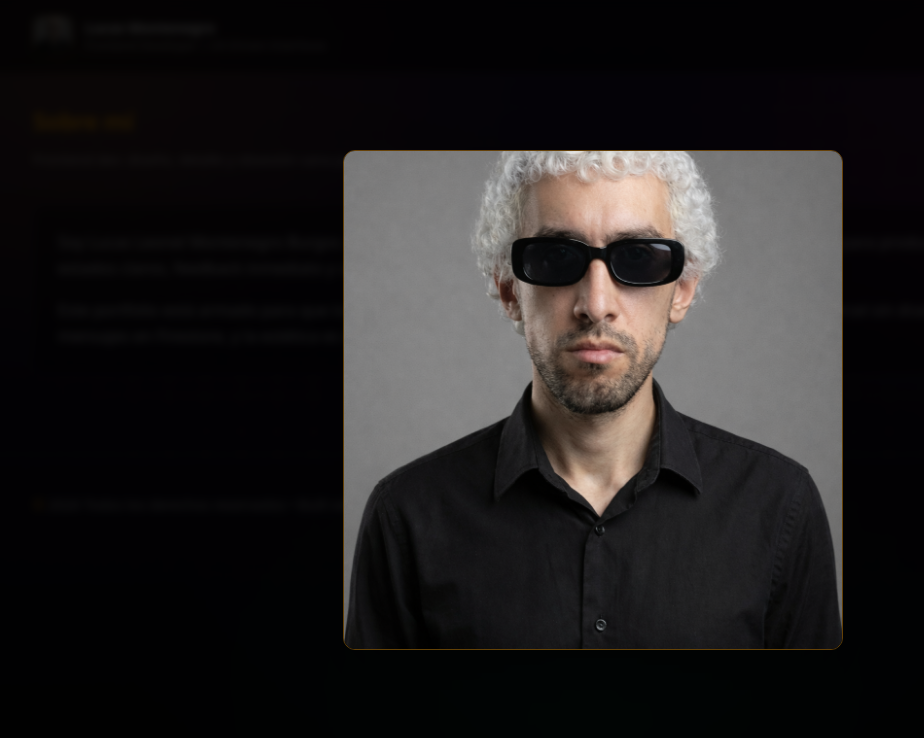
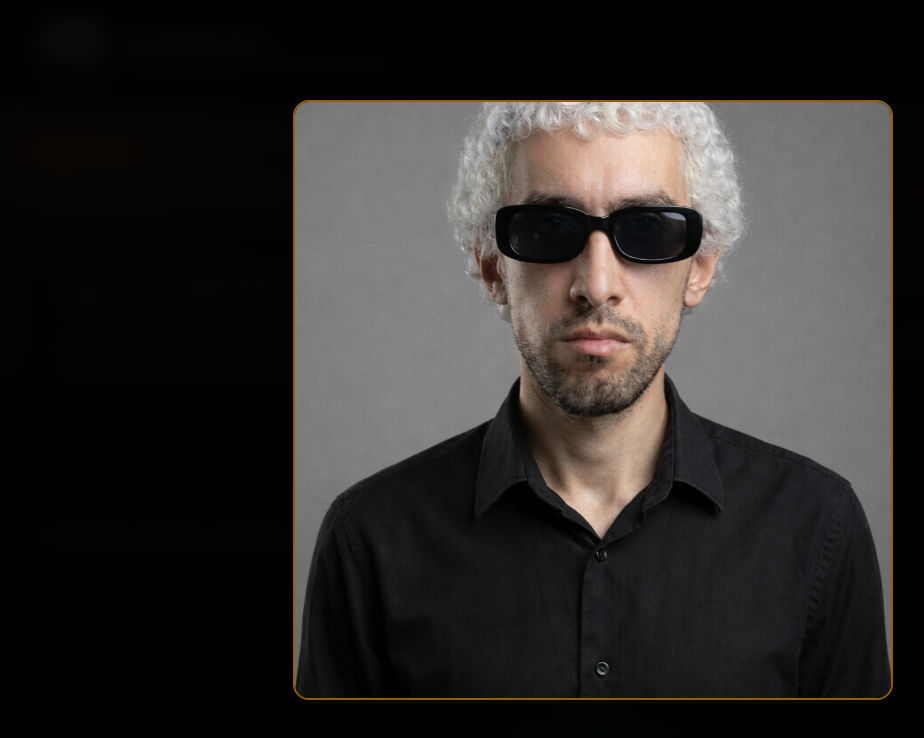
Before and after one commit to lu-developer476/Portfolio, a Next.js app: page /about in a window 1280 px wide. Both pictures are taken after a click on the button 100 px from the left and 36 px from the top of the page. Shown: the top 738 px of the page, without its empty margins (47-971 px from the left). Built offline with nearby package versions, Linux system fonts and the light colour scheme.

Commit message:
Navbar.tsx

```diff
--- a/src/components/Navbar.tsx
+++ b/src/components/Navbar.tsx
@@ -16,7 +16,6 @@ const NavLink = ({ href, children }: { href: string; children: React.ReactNode }
 export default function Navbar() {
   const [open, setOpen] = useState(false);
 
-  // Cerrar con ESC
   useEffect(() => {
     const handleEsc = (e: KeyboardEvent) => {
       if (e.key === "Escape") setOpen(false);
@@ -28,56 +27,58 @@ export default function Navbar() {
 
   return (
     <>
-      <header className="sticky top-0 z-40 border-b border-white/10 bg-black/55 backdrop-blur">
-        <div className="mx-auto flex max-w-6xl items-center justify-between px-4 py-4 min-h-[72px]">
-          <div className="flex items-center gap-3">
+      <header className="sticky top-0 z-40 border-b border-white/10 bg-black/70 backdrop-blur">
+        <div className="mx-auto flex max-w-6xl items-center justify-between px-6 py-5 min-h-[88px]">
 
-            {/* Avatar clickeable */}
+          <div className="flex items-center gap-4">
+
+            {/* Avatar GRANDE */}
             <button
               onClick={() => setOpen(true)}
-              className="relative h-10 w-10 overflow-hidden rounded-lg border border-cyber-gold/40 bg-black/70 transition duration-300 hover:scale-105 hover:border-cyber-neonGreen/70"
+              className="relative h-16 w-16 overflow-hidden rounded-xl border-2 border-cyber-gold/60 bg-black/80 shadow-lg transition duration-300 hover:scale-105 hover:border-cyber-neonGreen cursor-pointer"
             >
               <Image
                 src="/profile-new.png"
                 alt="Lucas Montenegro"
                 fill
-                sizes="40px"
+                sizes="64px"
                 className="object-cover"
                 priority
               />
             </button>
 
             <Link href="/" className="leading-tight">
-              <div className="text-sm font-semibold">Lucas Montenegro</div>
-              <div className="text-xs text-white/60">
+              <div className="text-base font-semibold">Lucas Montenegro</div>
+              <div className="text-sm text-white/60">
                 Frontend Developer | UX-Driven Interfaces
               </div>
             </Link>
           </div>
 
-          <nav className="hidden items-center gap-6 md:flex">
+          <nav className="hidden items-center gap-8 md:flex">
             <NavLink href="/about">Sobre mí</NavLink>
             <NavLink href="/contact">Contacto</NavLink>
           </nav>
+
         </div>
       </header>
 
       {/* Modal Imagen */}
       {open && (
         <div
-          className="fixed inset-0 z-50 flex items-center justify-center bg-black/85 backdrop-blur-sm animate-fadeIn"
+          className="fixed inset-0 z-50 flex items-center justify-center bg-black/90 backdrop-blur-md animate-fadeIn"
           onClick={() => setOpen(false)}
         >
           <div
-            className="relative w-[90vw] max-w-[500px] aspect-square animate-scaleIn"
+            className="relative w-[90vw] max-w-[600px] aspect-square animate-scaleIn"
             onClick={(e) => e.stopPropagation()}
           >
             <Image
               src="/profile-new.png"
               alt="Lucas Montenegro"
               fill
-              sizes="500px"
-              className="object-cover rounded-xl border border-cyber-gold/40 shadow-2xl"
+              sizes="600px"
+              className="object-cover rounded-2xl border-2 border-cyber-gold/60 shadow-2xl"
               priority
             />
           </div>
```
